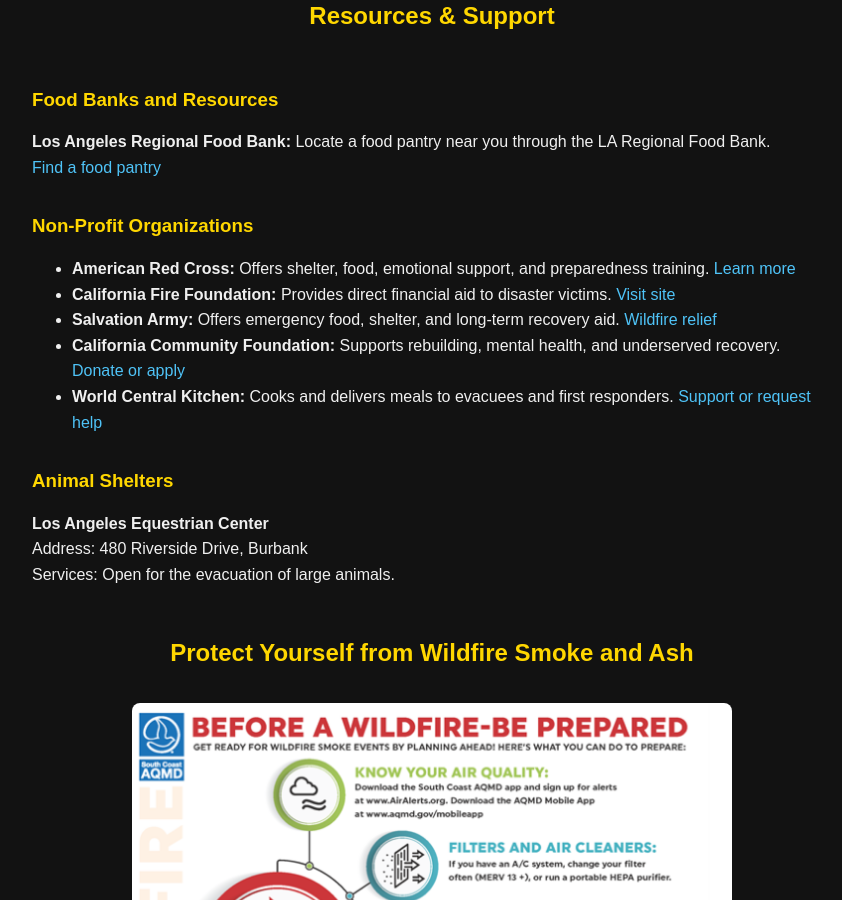
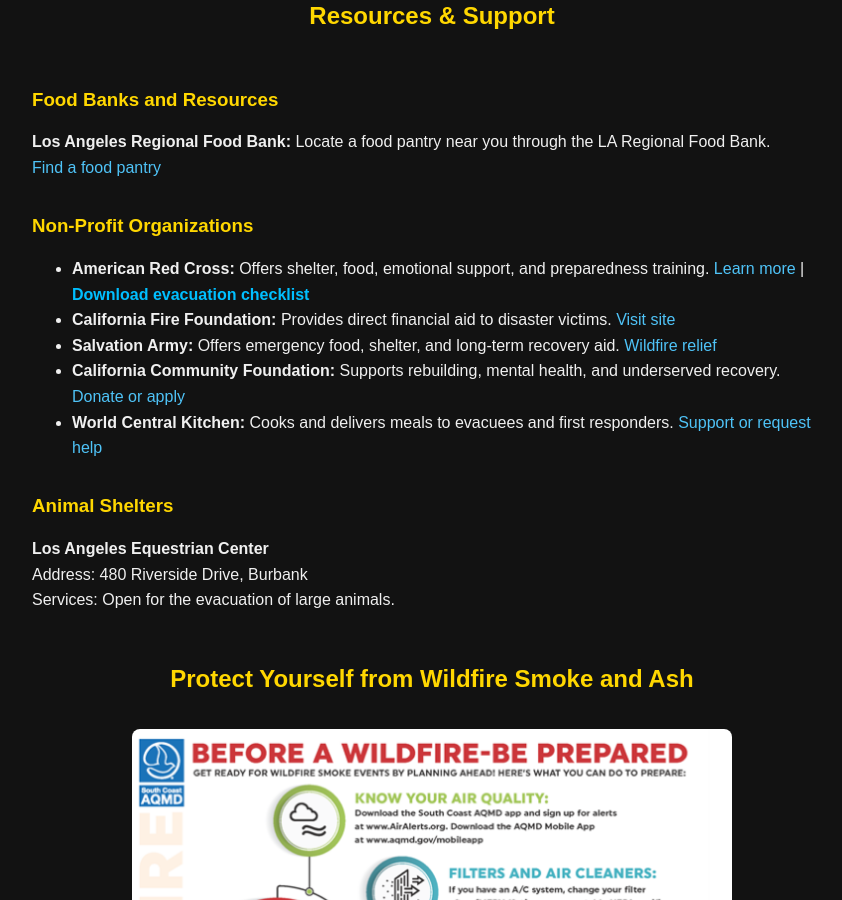
Before and after one commit to sdsusafe/sdsusafe.github.io, a Jekyll site: the page built from resources_support/index.html, in a window 1280 px wide and 900 px high, scrolled down 643 px. Shown: the whole window, without its empty margins (208-1050 px from the left). Built offline with Jekyll 4.4.1, drawn with Linux system fonts in a browser that asks for light colours.

Commit message:
Update index.html

```diff
--- a/resources_support/index.html
+++ b/resources_support/index.html
@@ -30,11 +30,15 @@
 
     <h3 style="color: #ffd700; padding-top: 1rem;">Non-Profit Organizations</h3>
     <ul style="line-height: 1.6;">
-      <li>
-        <strong>American Red Cross:</strong> Offers shelter, food, emotional
-        support, and preparedness training.
-        <a href="https://www.redcross.org/" target="_blank">Learn more</a>
-      </li>
+<li>
+  <strong>American Red Cross:</strong> Offers shelter, food, emotional
+  support, and preparedness training.
+  <a href="https://www.redcross.org/" target="_blank">Learn more</a>
+  |
+ <a href="https://www.redcross.org/content/dam/redcross/atg/Chapters/Division_1_-_Media/Denver/Denver_-_PDFs/EmergencyPreparednessChecklist.pdf?srsltid=AfmBOooZI1Bd4Hod0jLLPGCfDfRE427IIddIFwe9aDkN0WoSBK_Jf4nM" style="color: #00BFFF; font-weight: bold;" target="_blank">Download evacuation checklist</a>
+
+</li>
+
       <li>
         <strong>California Fire Foundation:</strong> Provides direct financial
         aid to disaster victims.
```
